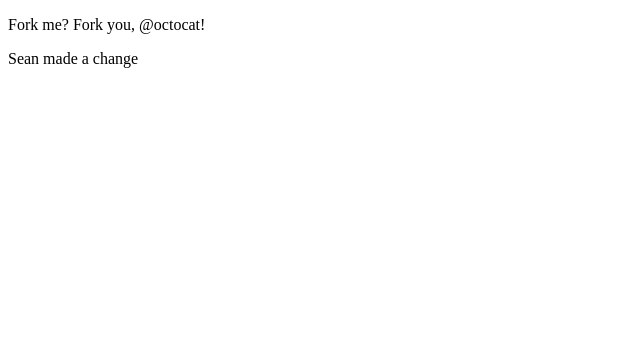
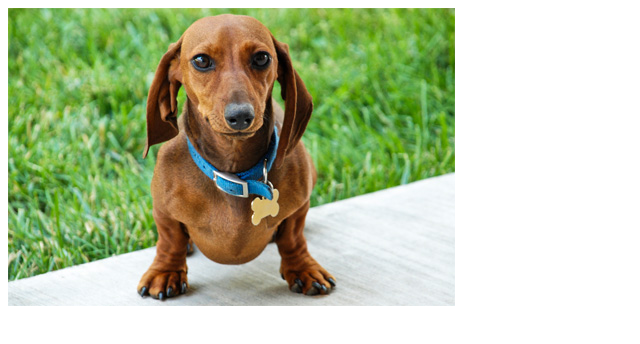
Before and after one commit to nagaboinarajendra/nagaboinarajendra.github.io, a plain HTML site: page image1/index.html in a window 1280 px wide. Shown: the whole page, without its empty margins (0-640 px from the left). Drawn offline with Linux system fonts and the light colour scheme.

Commit message:
3rd commit

```diff
--- a/image1/index.html
+++ b/image1/index.html
@@ -8,13 +8,7 @@
 
 <body>
 
-<!-- Feel free to change this text here -->
-<p>
-  Fork me? Fork you, @octocat!
-</p>
-<p>
-  Sean made a change
-</p>
+<img src="puppy.jpg">
 
 </body>
 </html>
```
Also changed, not shown: image1/puppy.jpg (added).
